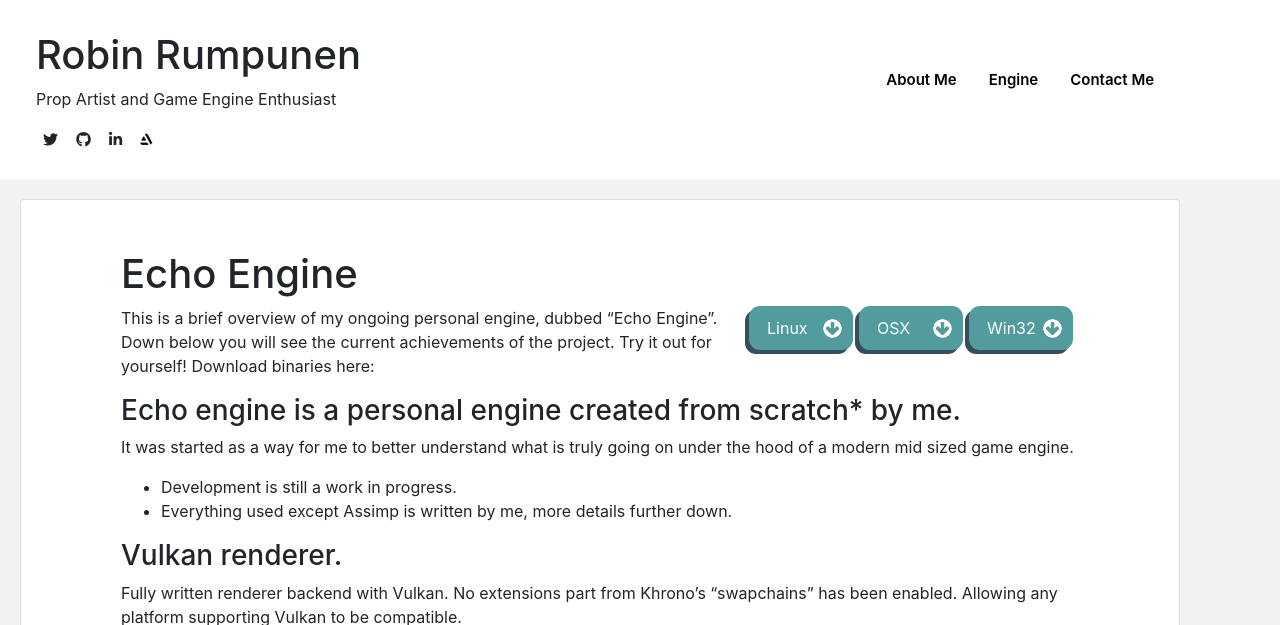
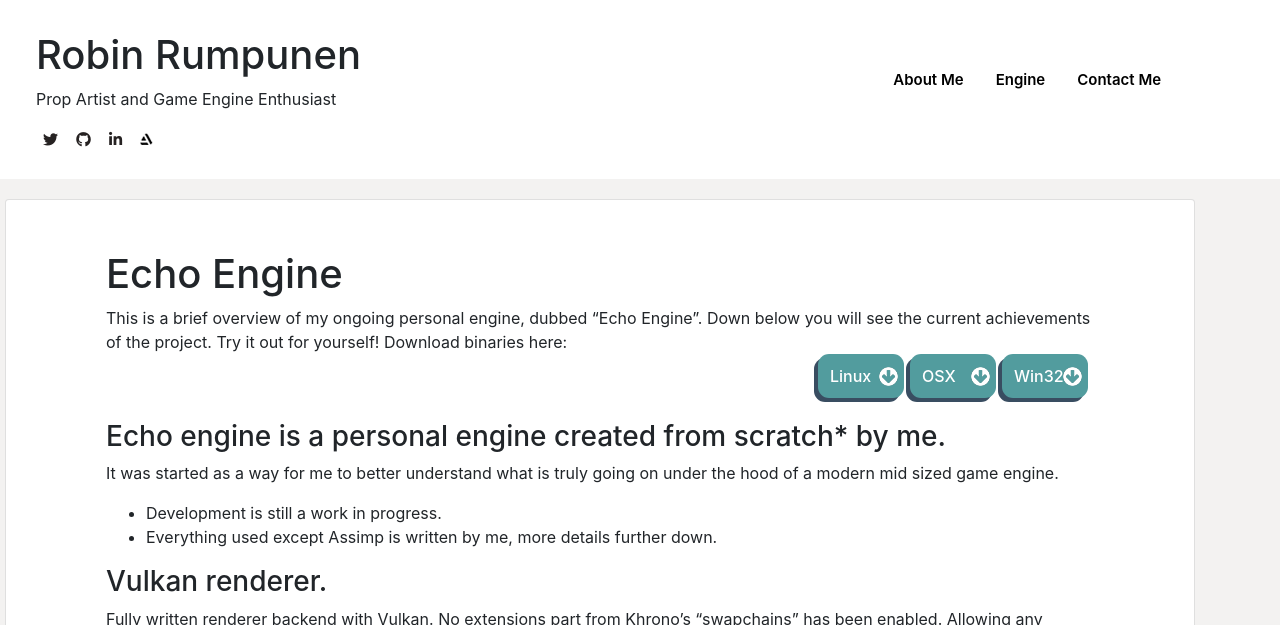
Before and after one commit to RobinRumpunen/robinrumpunen.github.io, a Jekyll site: the page built from engine.md, in a window 1280 px wide, cut to the strip 0-625 px from the top of the page. Built offline with Jekyll 4.4.1, drawn with Linux system fonts in a browser that asks for light colours; nearby versions of some CDN libraries; comment, search, counter and statistics services are not loaded; a style sheet for code colours, icons or effects is not loaded.

Commit message:
spacing and styling of cards, responsive cards for lower resolution platforms.

```diff
--- a/assets/css/main.css
+++ b/assets/css/main.css
@@ -66,7 +66,7 @@
     margin-bottom: 20px !important;
     margin-right: 5px !important;
     margin-left: 5px !important;
-    padding: 50px 100px 50px 100px !important;
+    padding: 20px !important;
 }
 
 .blog-post {
@@ -194,19 +194,17 @@
 
     float: right;
     display: inline;
-    padding-left: 16px;
-    width:104px;
-    max-width:104px;
+    width:86px;
+    padding-left: 10px;
     padding-top: 8px;
     padding-bottom: 8px;
     margin-bottom: 6px;
     margin-right: 6px;
-    top: 0;
-    left: 0;
     position:relative;
     display: inline-block;
-
-    font-weight:400;
+    top: 0px;
+    left: 0px;
+    font-weight:500;
     text-decoration: none;
     border: 2px solid transparent;
     border-radius: 11px;
@@ -234,11 +232,32 @@
 .btn_dwnload:after{
     content: url(../img/dwnloadIcon.png);
     padding-left: 5px;
-    padding-right: 5px;
     padding-top: 3px;
     position: absolute;
     right:4px;
+}
 
+.col-lg-8{
+    padding-left: 0px !important;
+    padding-right: 6px !important;
+}
+.col-lg-4{
+    padding-left: 0px !important;
+    padding-right: 6px !important;
+}
+.col-md-6{
+    padding-left: 8px !important;
+    padding-right:8px !important;
+}
+
+.col-lg-11 .card{
+    padding: 12px !important;
+}
+
+@media (min-width: 992px) {
+    .col-lg-11 .card{
+        padding: 50px 100px 50px 100px !important;
+    }
 }
 
 @media (min-width: 1800px) and (min-height: 800px) {
@@ -267,6 +286,11 @@
         flex: 0 0 60% !important;
         min-width: 60% !important;
     }
+}
+
+.col-lg-11{
+    padding-right: 0px !important;
+    padding-left: 0px !important;
 }
 
 @media (max-width:1199px){
--- a/engine.md
+++ b/engine.md
@@ -6,13 +6,14 @@
 ---
 
 # Echo Engine
-<a class="btn_dwnload" href="../download/XXX">Win32</a>
-<a class="btn_dwnload" href="../download/XXX">OSX  </a>
-<a class="btn_dwnload" href="../download/XXX">Linux</a>
 This is a brief overview of my ongoing personal engine, dubbed “Echo Engine”.
 Down below you will see the current achievements of the project.
 Try it out for yourself!
 Download binaries here:
+<br>
+<a class="btn_dwnload" href="../download/XXX">Win32</a>
+<a class="btn_dwnload" href="../download/XXX">OSX  </a>
+<a class="btn_dwnload" href="../download/XXX">Linux</a>
 
 ### Echo engine is a personal engine created from scratch* by me.
 It was started as a way for me to better understand what is truly going on
```
